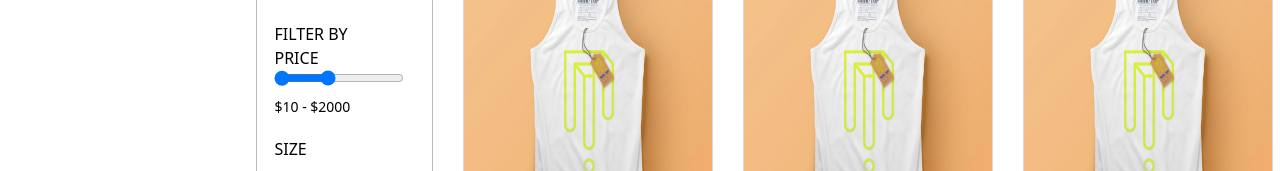
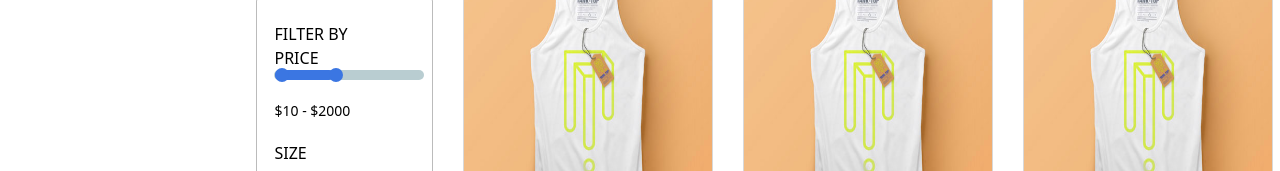
Before and after one commit to MichalStaszkiewicz/e-commerce, a Next.js app: page /shop in a window 1280 px wide. Shown: the part 512-683 px from the top of the page. Built offline with nearby package versions, Linux system fonts and the light colour scheme.

Commit message:
price slider implemented

```diff
--- a/components/range_slider/range_slider.css
+++ b/components/range_slider/range_slider.css
@@ -1,6 +1,45 @@
 .range_slider_container {
-  display: flex;
   position: relative;
-  flex-direction: column;
 
+  width: 150px;
 }
+.range_slider_container .slider {
+  width: 100%;
+  height: 10px;
+  background-color: rgb(185, 205, 209);
+  border-radius: 10px;
+  position: relative;
+
+  justify-content: center;
+}
+.range_slider_container .slider .progress {
+  border-radius: 10px;
+
+  height: 10px;
+  background-color: rgb(59, 118, 226);
+  position: absolute;
+}
+
+.range_slider_container .input_box {
+  position: relative;
+
+  height: 10px;
+  width: 100%;
+}
+.range_slider_container .input_box input {
+  position: absolute;
+  top: -10px;
+  height: 10px;
+  width: 100%;
+  -webkit-appearance: none;
+  pointer-events: none;
+  background: none;
+}
+input[type="range"]::-webkit-slider-thumb {
+  height: 14px;
+  width: 14px;
+  background: rgb(59, 118, 226);
+  -webkit-appearance: none;
+  border-radius: 50%;
+  pointer-events: auto;
+}
--- a/components/shop_content/left_column.tsx
+++ b/components/shop_content/left_column.tsx
@@ -53,7 +53,6 @@ export function LeftColumn() {
             <RangeSlider />
           </div>
 
-
           <p className="categories_header" style={{ marginTop: "20px" }}>
             SIZE
           </p>
@@ -87,29 +86,32 @@ export function RangeSlider() {
   const [inputMax, setMaxVal] = useState(2000);
   const minVal = 1;
   const maxVal = 5000;
-
+  const gap = 1000;
   const handleOnChange = (event: any, sliderType: Slider) => {
     if (sliderType === Slider.min) {
-      const newMin = Math.min(event.target.value, inputMax);
-      setMinValue(event.target.value);
-      console.log("MIN " + newMin + " " + "MAX " + inputMax);
+      const newMin = Math.min(event.target.value, inputMax - gap);
+
+      setMinValue(newMin);
     } else {
-      const newMax = Math.max(event.target.value, inputMin);
-      console.log("MIN " + inputMin + " " + "MAX " + newMax);
-      setMaxVal(event.target.value);
+      const newMax = Math.max(event.target.value, inputMin + gap);
+
+      setMaxVal(newMax);
     }
   };
-  let width = 130;
+
   return (
     <div className="range_slider_container">
+      <div className="slider">
+        <div
+          style={{
+            left: `${(inputMin / maxVal) * 100}%`,
+            right: `${100 - (inputMax / maxVal) * 100}%`,
+          }}
+          className="progress"
+        ></div>
+      </div>
+      <div className="input_box">
         <input
-        style={{
-          height: "0",
-          transform:"TranslateY(8.2px)",
-          width:`${30}px`,
-          position:"absolute",       zIndex: 1,
-
-        }}
           type="range"
           min={minVal}
           max={maxVal}
@@ -120,7 +122,6 @@ export function RangeSlider() {
         />
         <input
           type="range"
-        style={{    width:`${width}px`, }}
           min={minVal}
           max={maxVal}
           value={inputMax}
@@ -128,9 +129,9 @@ export function RangeSlider() {
             handleOnChange(event, Slider.max);
           }}
         />
+      </div>
       <p style={{ marginTop: "10px", fontSize: "14px" }}>
-            ${inputMin} - $
-            {inputMax}
+        ${inputMin} - ${inputMax}
       </p>
     </div>
   );
```
Lines whose indentation alone changed are shown as unchanged.
